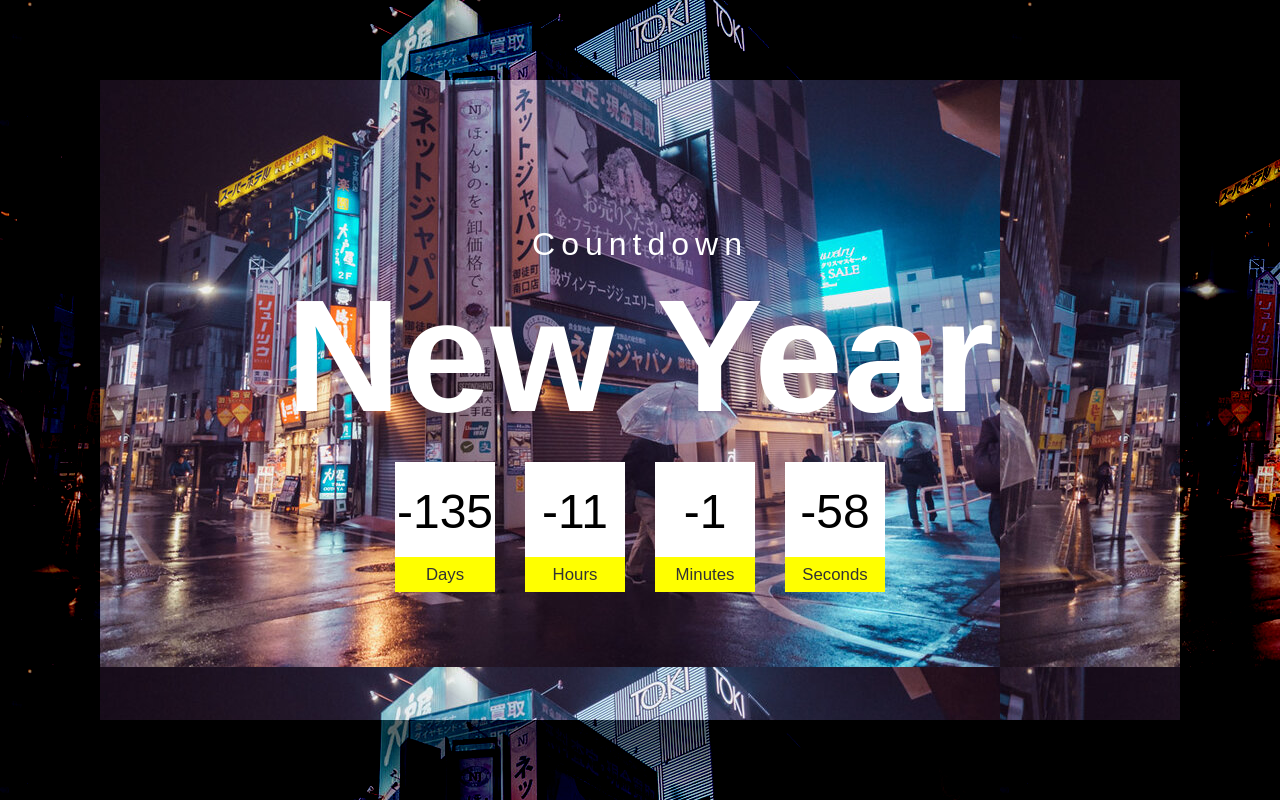
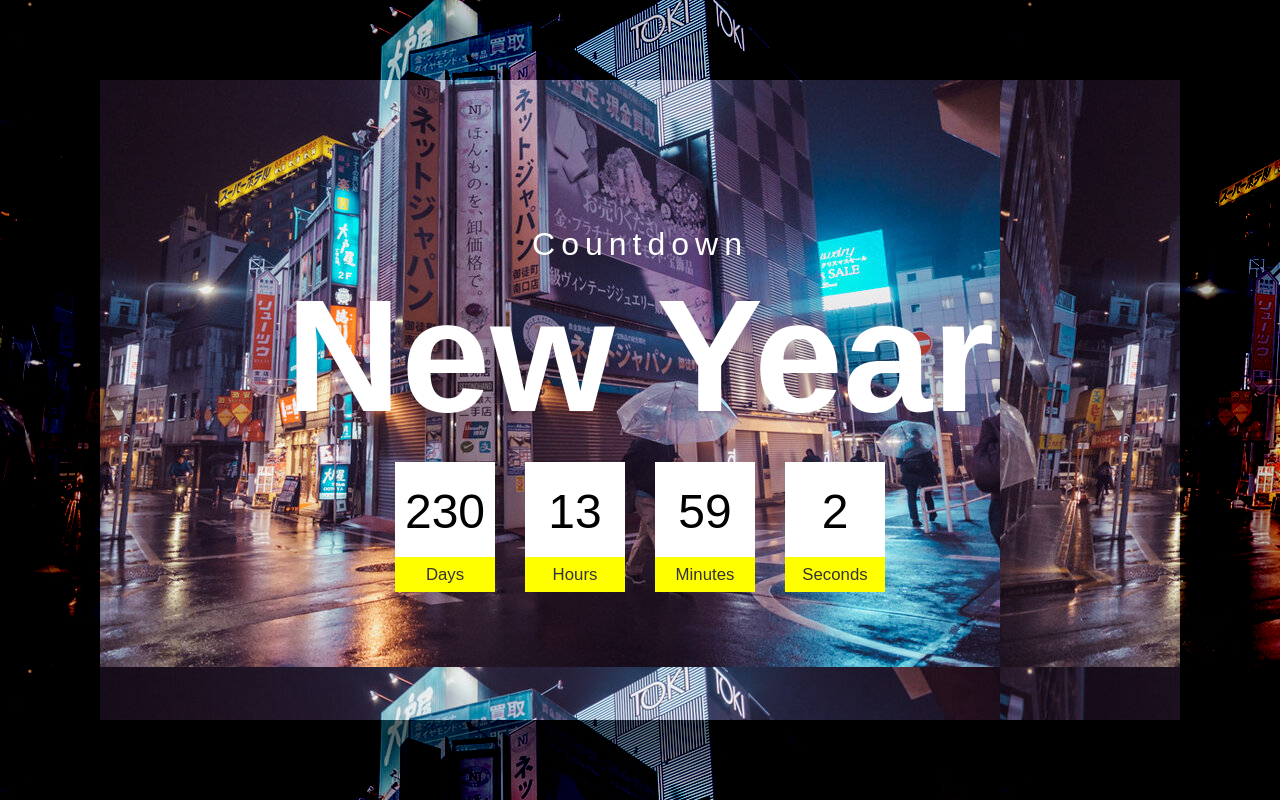
Before and after one commit to wahyusnjy/Countdown-My-Bday, a plain HTML site: page index.html in a window 1280 px wide. Drawn offline with Linux system fonts and the light colour scheme; a web font is replaced by a local one.

Commit message:
Update index.html

```diff
--- a/index.html
+++ b/index.html
@@ -16,7 +16,7 @@
 		</div>
 	</div>
 	<script type="text/javascript">
-		var countDate = new Date('Dec 31, 2021 00:00:00').getTime();
+		var countDate = new Date('Dec 31, 2022 00:00:00').getTime();
 
 		function Bday(){
 			var now =new Date() .getTime();
```
